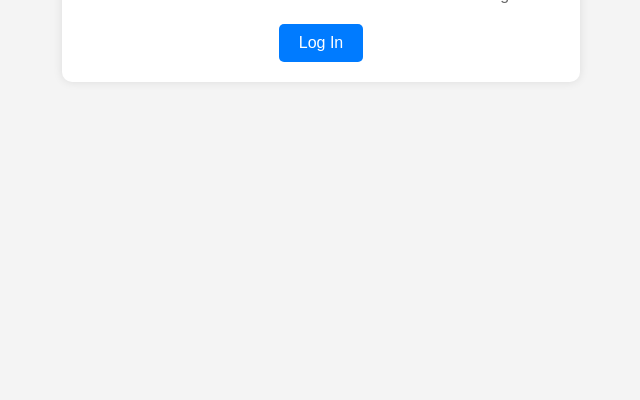
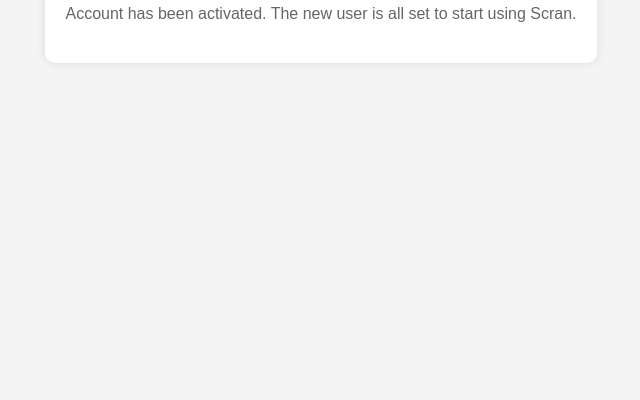
Before and after one commit to WayneSimpson/scran-account-activation, a plain HTML site: page index.html in a window 1280 px wide. Shown: the part 400-800 px from the top of the page, without its empty margins (319-959 px from the left). Drawn offline with Linux system fonts and the light colour scheme.

Commit message:
Update index.html

```diff
--- a/index.html
+++ b/index.html
@@ -45,8 +45,7 @@
 <body>
     <div class="container">
         <div class="header">Account Activated Successfully!</div>
-        <div class="content">Your account has been activated. You're all set to start using Scran.</div>
-        <a href="YOUR_LOGIN_PAGE_URL" class="button">Log In</a>
+        <div class="content">Account has been activated. The new user is all set to start using Scran.</div>
     </div>
 </body>
 </html>
```
